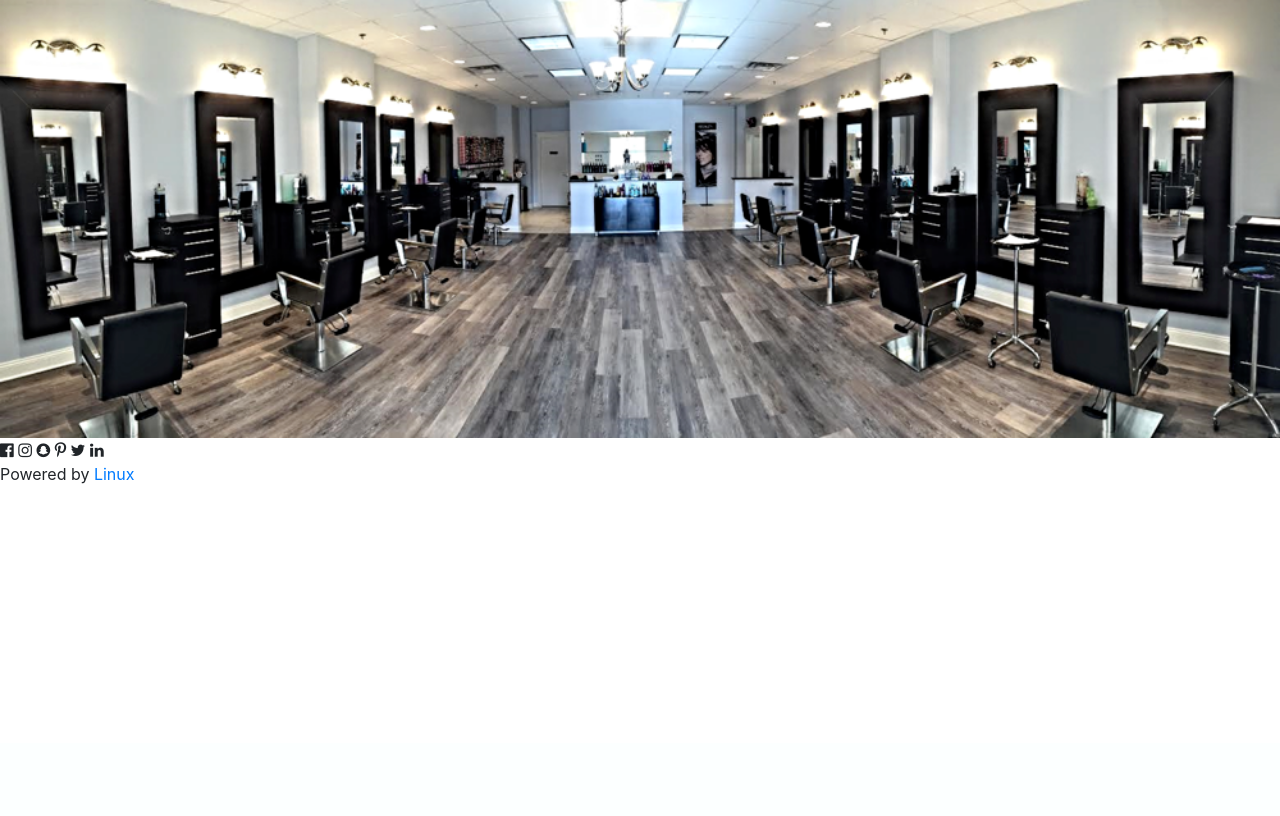
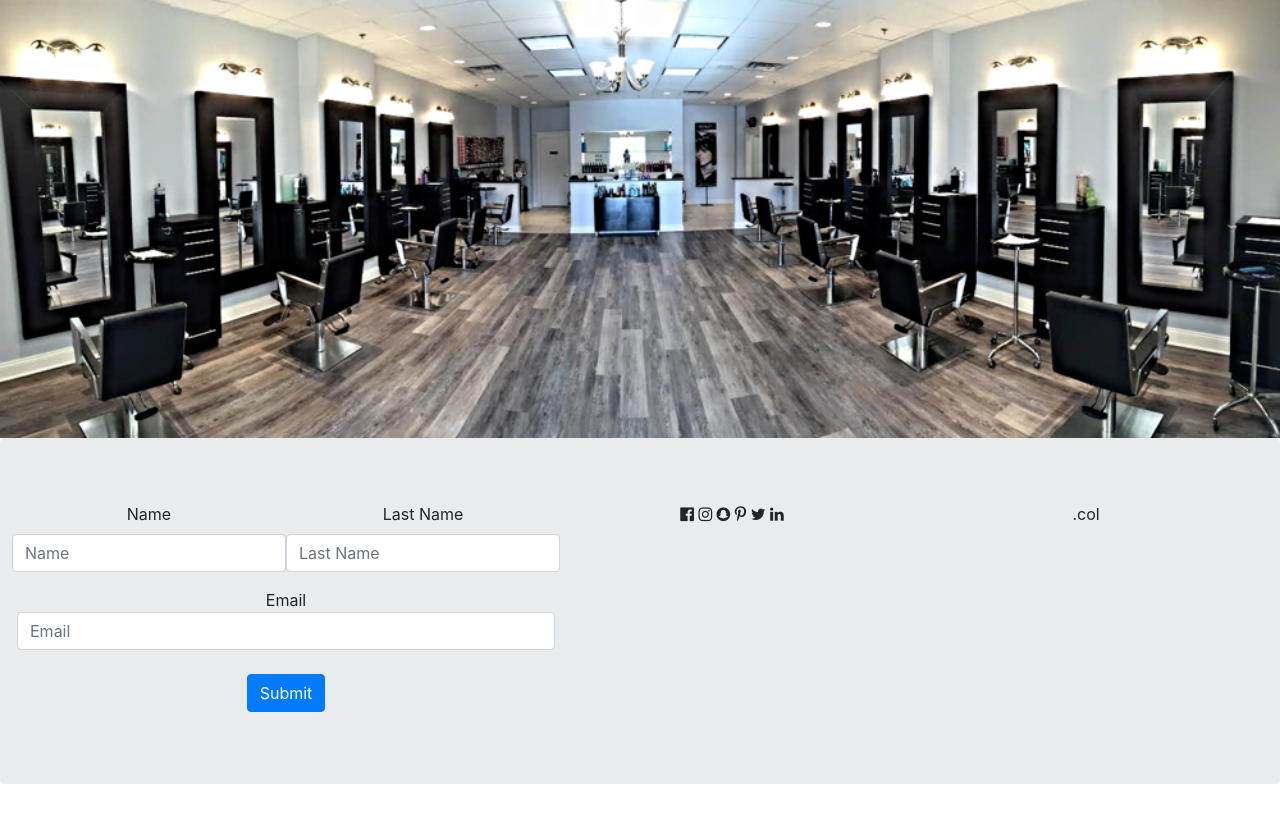
Before and after one commit to jerselalabata/ParlorInformationSystem, a PHP site: page / in a window 1280 px wide. Shown: the part 57-873 px from the top of the page. Before the commit the page ends 541 px from the top, so only its background shows below. Run offline with PHP 8.4, Linux system fonts and the light colour scheme.

Commit message:
change ui

```diff
--- a/index.php
+++ b/index.php
@@ -46,7 +46,6 @@
     </div>
 </nav>
 </div>
-</nav>
 <div class="container-fluid p-0">
   <img src="Shelton.png" class="img-fluid w-100" alt="Responsive image">
 </div>
@@ -54,16 +53,46 @@
 
 <!-- End Page Content -->
 <!-- Footer -->
+
 <div class="container-fluid p-0">
-<footer class="w3-container w3-padding-64 w3-light-grey w3-center w3-large">
-  <i class="fa fa-facebook-official w3-hover-opacity"></i>
-  <i class="fa fa-instagram w3-hover-opacity"></i>
-  <i class="fa fa-snapchat w3-hover-opacity"></i>
-  <i class="fa fa-pinterest-p w3-hover-opacity"></i>
-  <i class="fa fa-twitter w3-hover-opacity"></i>
-  <i class="fa fa-linkedin w3-hover-opacity"></i>
-  <p>Powered by <a href="https://www.w3schools.com/w3css/default.asp" target="_blank" class="w3-hover-text-green">Linux</a></p>
-</footer>
+<div class="jumbotron text-center">
+<div class="container-fluid p-0">
+</div>
+  <div class="row">
+  <form>
+  <div class="form-row">
+    <div class="form-group">
+      <label for="">Name</label>
+      <input type="text" class="form-control" id="name" placeholder="Name">
+    </div>
+    <div class="form-group">
+      <label for="">Last Name</label>
+      <input type="text" class="form-control" id="lname" placeholder="Last Name">
+    </div>
+  </div>
+  <div class="form-group>
+      <label for="inputEmail4">Email</label>
+      <input type="email" class="form-control" id="inputEmail4" placeholder="Email">
+  </div><br>
+  <div class="col-auto col-md-14">
+      <button type="submit" class="btn btn-primary mb-2">Submit</button>
+  </div>
+</form>
+    <div class="col sm-4">
+      <footer class="w3-container w3-padding-64 w3-light-grey w3-center w3-large">
+        <i class="fa fa-facebook-official w6-hover-opacity"></i>
+        <i class="fa fa-instagram w6-hover-opacity"></i>
+        <i class="fa fa-snapchat w6-hover-opacity"></i>
+        <i class="fa fa-pinterest-p w6-hover-opacity"></i>
+        <i class="fa fa-twitter w6-hover-opacity"></i>
+        <i class="fa fa-linkedin w6-hover-opacity"></i>
+    </div>
+        <div class="col sm-4">.col</div>
+      </footer>
+
+      <!-- <p>Powered by <a href="https://www.w3schools.com/w3css/default.asp" target="_blank" class="w3-hover-text-green">Linux</a></p> -->
+</div>
+</div>
 </div>
 </body>
 </html>
```
